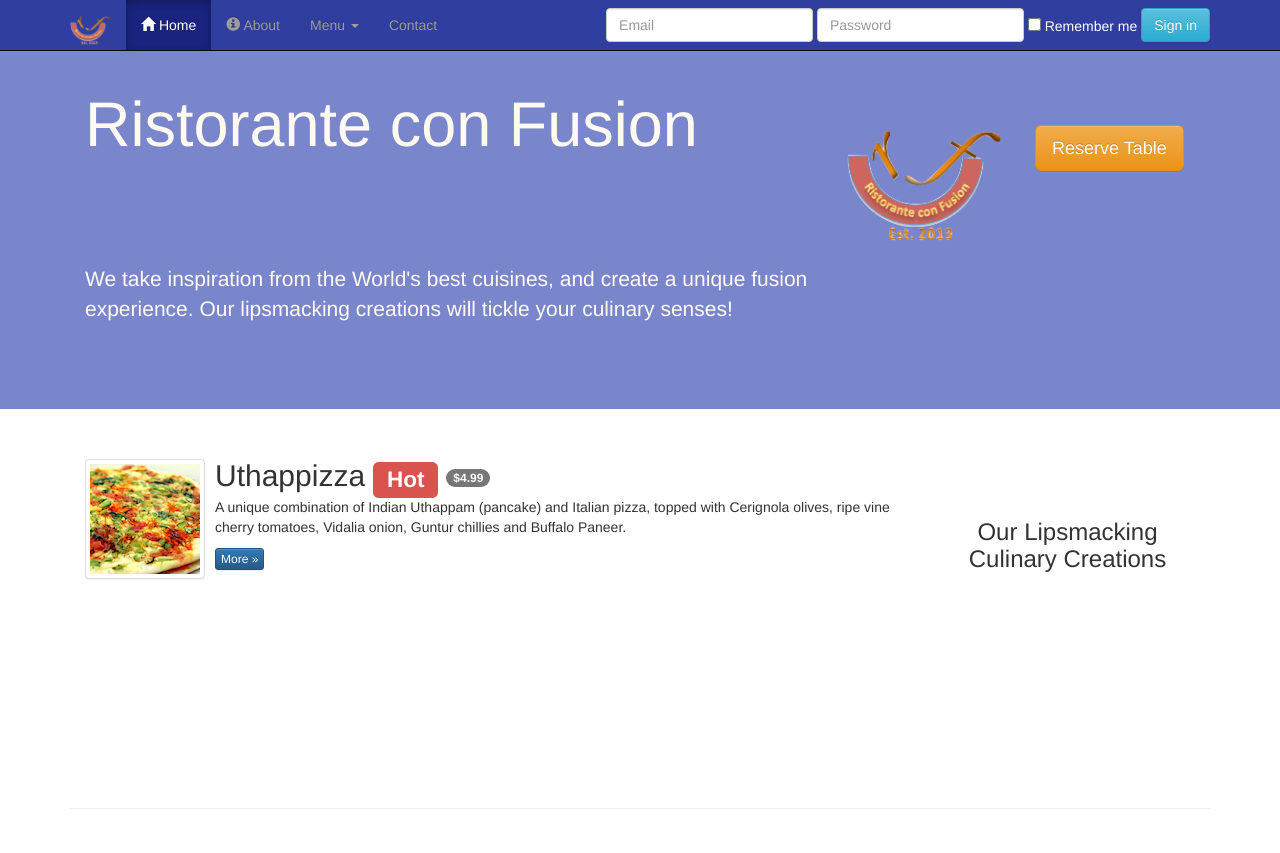
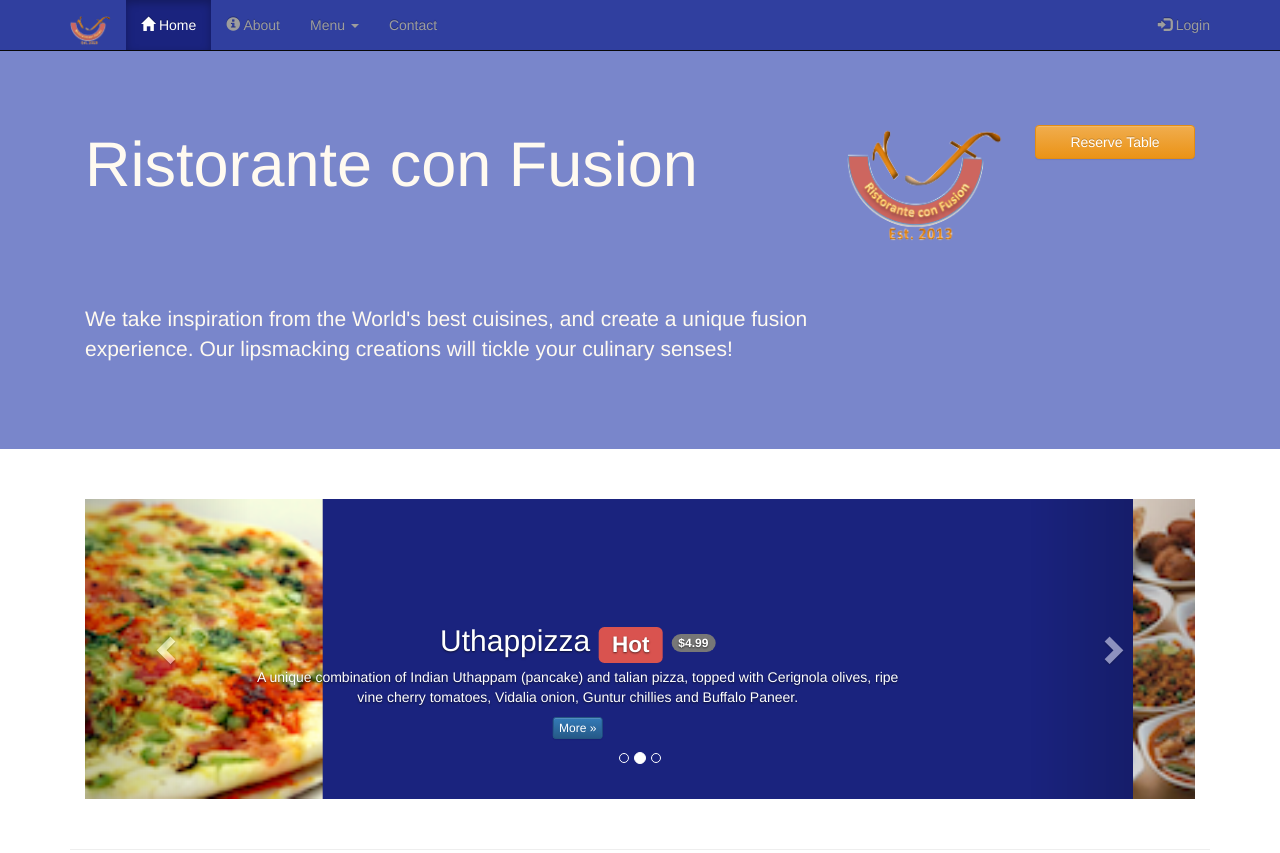
Before and after one commit to nmkedziora/Front-End-Web-UI-Frameworks-and-Tools, a plain HTML site: page index.html in a window 1280 px wide. Shown: the top 853 px of the page. Drawn offline with nearby package versions, Linux system fonts and the light colour scheme.

Commit message:
Week 3 - Exercise 1 an 2

```diff
--- a/css/mystyles.css
+++ b/css/mystyles.css
@@ -73,10 +73,6 @@ address {
 	border-color: #1A237E;
 }
 
-.remember-me label {
-	color: #FFFFFF;
-}
-
 .tab-content {
 	border-left: 1px solid #ddd;
 	border-right: 1px solid #ddd;
@@ -87,3 +83,23 @@ address {
 .affix {
 	top: 100px;
 }
+
+/* For login modal to be displayed in one line
+@media (min-width: 768px){
+.form-inline .form-control {
+    width: 140px;
+}
+} */
+
+.carousel {
+    background:#1A237E;
+}
+.carousel .item {
+  height: 300px;
+}
+.item img {
+    position: absolute;
+    top: 0;
+    left: 0;
+    min-height: 300px;
+}
--- a/index.html
+++ b/index.html
@@ -63,13 +63,32 @@
                     <li><a href="contactus.html">Contact</a></li>
                 </ul>
 
+                <ul class="nav navbar-nav navbar-right">
+                    <li><a data-toggle="modal" data-target="#loginModal"><span class="glyphicon glyphicon-log-in"></span> Login</a>
+                    </li>
+                </ul>
+            </div> <!-- navbar -->
+        </div> <!-- container -->
+    </nav>
+
+    <!-- SignIn Modal -->
+    <div id="loginModal" class="modal fade" role="dialog">
+        <div class="modal-dialog">
+            <!-- Modal Content -->
+            <div class="modal-content">
+                <div class="modal-header">
+                    <button type="button" class="close" data-dismiss="modal">&times;</button>
+                    <h4 class="modal-title">Login</h4>
+                </div>
+                <div class="modal-body">
+
                     <!-- sign in form -->
-				<form class="navbar-form navbar-right" role="signin">
+                    <form class="form-inline" role="signin" >
                         <div class="form-group">
-						<input type="email" class="form-control" id="email" placeholder="Email">
+                            <input type="email" class="form-control input-sm" id="email" placeholder="Email">
                         </div>
                         <div class="form-group">
-						<input type="password" class="form-control" id="password1" placeholder="Password">
+                            <input type="password" class="form-control input-sm" id="password1" placeholder="Password">
                         </div>
 
                         <div class="checkbox remember-me">
@@ -77,20 +96,25 @@
                                 <input type="checkbox"> Remember me
                             </label>
                         </div>
-					<button type="submit" class="btn btn-info">Sign in</button>
+                        <button type="submit" class="btn btn-info btn-sm">Sign in</button>
+                        <button type="button" class="btn btn-default btn-sm" data-dismiss="modal">Cancel</button>
                     </form>
+                </div> <!-- modal body-->
+            </div> <!-- modal content-->
+        </div> <!-- modal dialog-->
+    </div> <!-- modal -->
 
-            </div> <!-- navbar -->
-        </div> <!-- container -->
-    </nav>
+
+
 
     <header class="jumbotron">
 
         <!-- Main component for a primary marketing message or call to action -->
 
-        <div class="container" >
+        <div class="container">
             <div class="row row-header">
                 <div class="col-xs-12 col-sm-8">
+                    <p style="padding:20px;"></p>
                     <h1>Ristorante con Fusion</h1>
                     <p style="padding:40px;"></p>
                     <p>We take inspiration from the World's best cuisines, and create a unique fusion experience. Our lipsmacking creations will tickle your culinary senses!</p>
@@ -101,13 +125,75 @@
                 </div>
                 <div class="col-xs-12 col-sm-2">
                 	<p style="padding:20px;"></p>
-                	<p><a class="btn btn-warning btn-lg" href="#reservation-form" role="button">Reserve Table</a></p>
+                	<p>
+                        <a type="button "class="btn btn-warning btn-block" data-toggle="tooltip" title="Or call us at +852 12345678" data-placement="bottom" href="#reservation-form" role="button">Reserve Table</a>
+                    </p>
                 </div>
             </div> <!-- row -->
         </div>
     </header>
 
-    <div class="container" >
+    <div class="container">
+
+        <!-- Carousel -->
+        <div class="row row-content">
+            <div class="col-xs-12">
+                <div id="mycarousel" class="carousel slide" data-ride="carousel">
+
+                <!-- Indicators -->
+                <ol class="carousel-indicators">
+                    <li data-target="#mycarousel" data-slide-to="0" class="active"></li>
+                    <li data-target="#mycarousel" data-slide-to="1"></li>
+                    <li data-target="#mycarousel" data-slide-to="2"></li>
+                </ol>
+
+                <!-- Wraper for slides -->
+                <div class="carousel-inner" role="lisbox">
+                    <div class="item active">
+                        <img class="img-responsive" src="img/uthappizza.png" alt="Uthapizza">
+                        <div class="carousel-caption">
+                            <h2>Uthappizza <span class="label label-danger">Hot</span> <span class="badge">$4.99</span></h2>
+                            <p>A unique combination of Indian Uthappam (pancake) and talian pizza, topped with Cerignola olives, ripe vine cherry tomatoes, Vidalia onion, Guntur chillies and Buffalo Paneer.</p>
+                            <p><a class="btn btn-primary btn-xs" href="#">More &raquo;</a></p>
+                        </div>
+                    </div>
+
+                    <div class="item">
+                        <img class="img-responsive" src="img/buffet.png" alt="Buffet">
+                        <div class="carousel-caption">
+                            <h2>Weekend Grand Buffet <span class="label label-danger label-xs">New</span></h2>
+                            <p>Featuring mouthwatering combinations with a choice of five different salads, six enticing appetizers, six main entrees and five choicest desserts. Free flowing bubbly and soft drinks. All for just $19.99 per person </p>
+                            <p><a class="btn btn-primary btn-xs" href="#">More &raquo;</a></p>
+                        </div>
+                    </div>
+
+                    <div class="item">
+                        <img class="img-responsive" src="img/alberto.png" alt="Alberto Somayya">
+                        <div class="carousel-caption">
+                            <h2>Alberto Somayya</h2>
+                            <h4>Executive Chef</h4>
+                            <p>Award winning three-star Michelin chef with wide International experience having worked closely with whos-who in the culinary world, he specializes in creating mouthwatering Indo-Italian fusion experiences. </p>
+                            <p><a class="btn btn-primary btn-xs" href="#">More &raquo;</a></p>
+                        </div>
+                    </div>
+                </div> <!-- carousel-inner -->
+                <!-- End of Wraper -->
+
+                <!-- Controls -->
+                <a class="left carousel-control" href="#mycarousel" role="button" data-slide="prev">
+                    <span class="glyphicon glyphicon-chevron-left" aria-hidden="true"></span>
+                <span class="sr-only">Previous</span>
+                </a>
+                <a class="right carousel-control" href="#mycarousel" role="button" data-slide="next">
+                    <span class="glyphicon glyphicon-chevron-right" aria-hidden="true"></span>
+                <span class="sr-only">Next</span>
+                </a>
+
+                </div> <!-- mycarousel -->
+            </div> <!-- col-xs-12 -->
+        </div> <!-- row row-content -->
+        <!-- End of Carousel -->
+
         <div class="row row-content">
             <div class="col-xs-12 col-sm-3 col-sm-push-9">
                 <p style="padding:20px;"></p>
@@ -286,6 +372,13 @@
     <!-- Bootstrap core JavaScript -->
     <script src="js/bootstrap.min.js"></script>
 
+    <!-- Tooltip -->
+    <script>
+        $(document).ready(function(){
+        $('[data-toggle="tooltip"]').tooltip();
+         });
+    </script>
+
 </body>
 
 </html>
```
Lines whose indentation alone changed are shown as unchanged.
